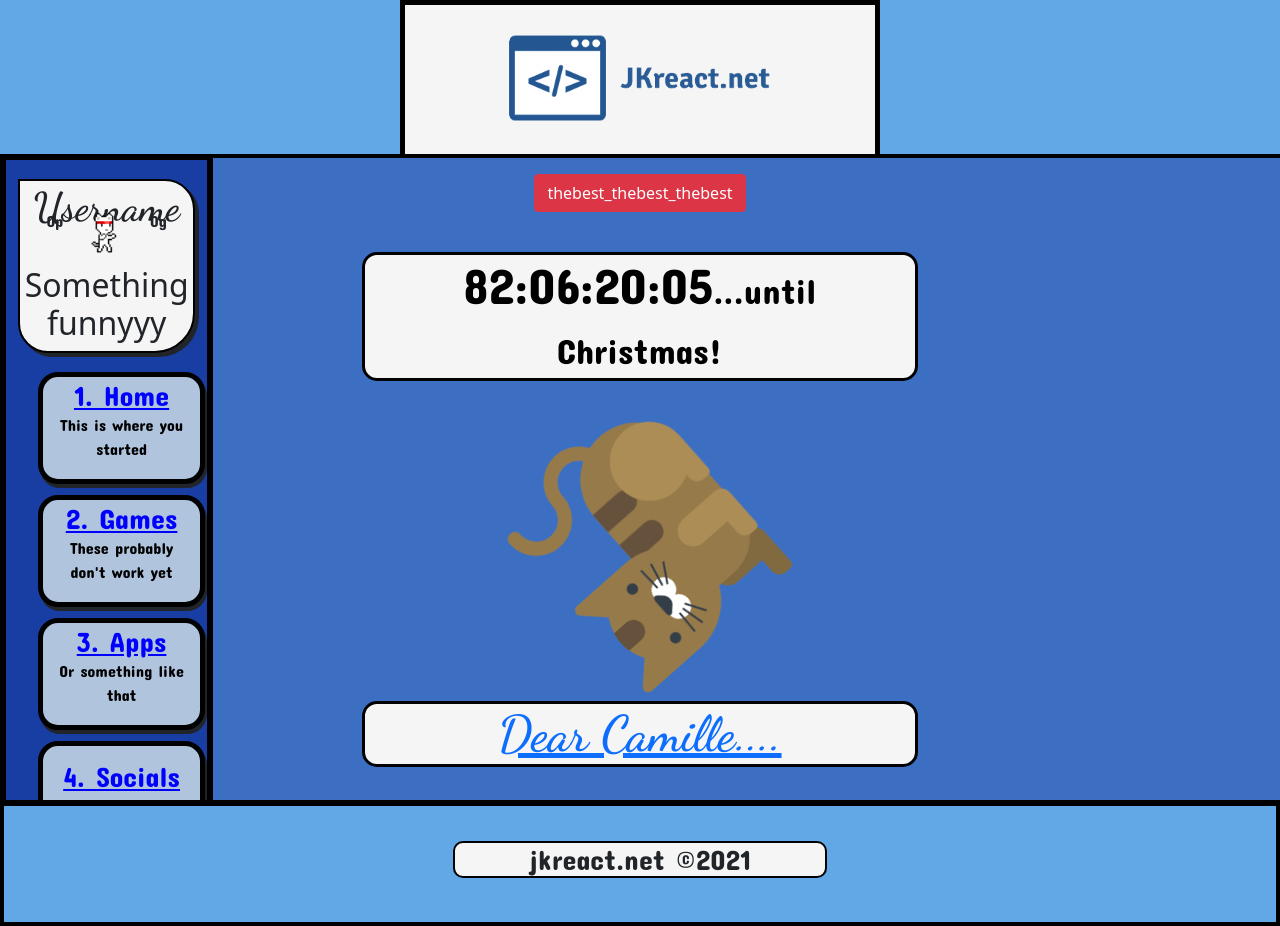
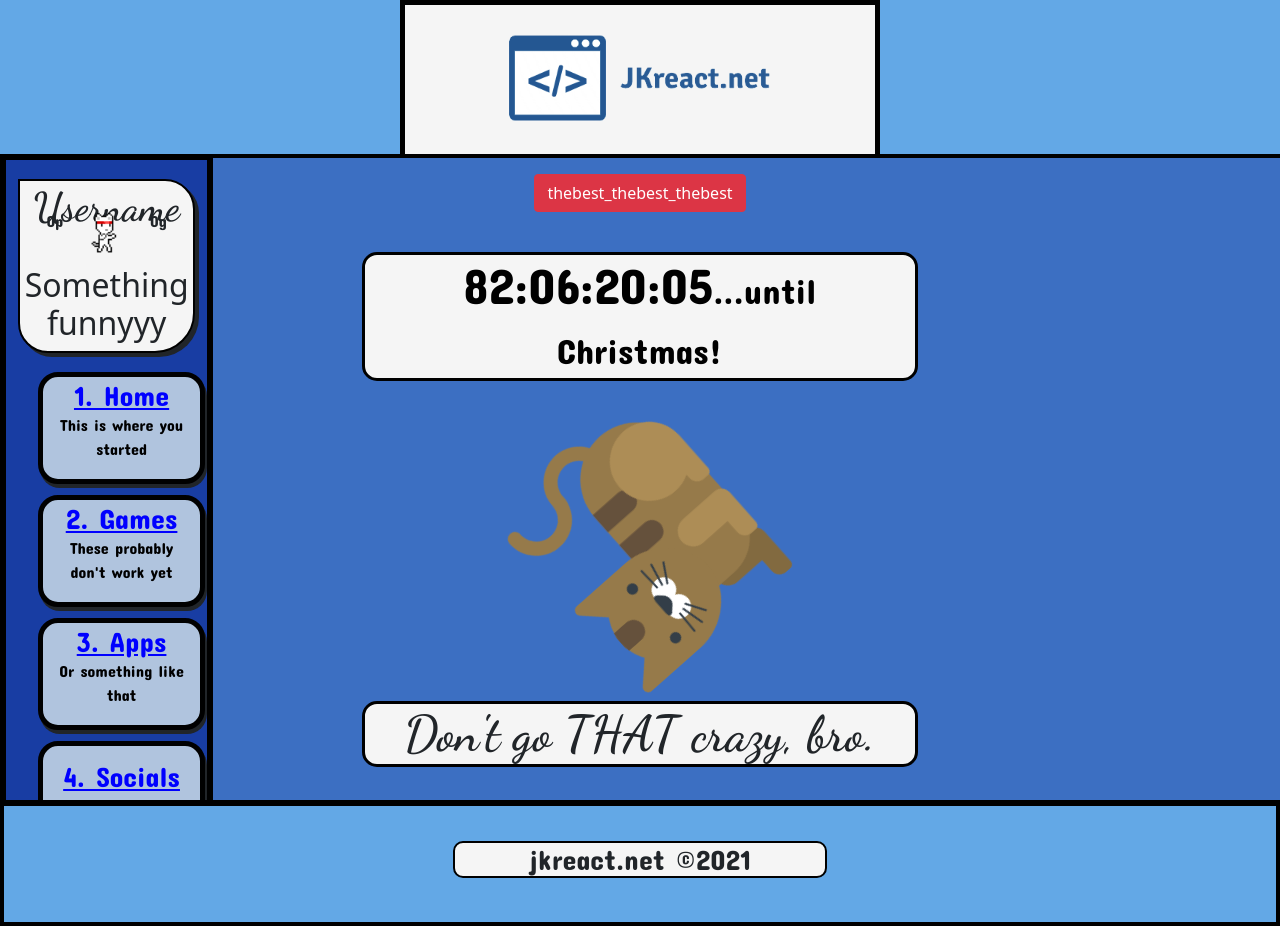
Before and after one commit to jkreal/jkreact, a React (Create React App) app: page / in a window 1280 px wide. Built offline with nearby package versions, Linux system fonts and the light colour scheme.

Commit message:
Changed message

```diff
--- a/src/Components/Dashboard/Content/Content.jsx
+++ b/src/Components/Dashboard/Content/Content.jsx
@@ -199,18 +199,18 @@ class Content extends React.Component {
           {this.state.timeLeft < 0 ? (
             <a
               // style={{ color: "black", textDecoration: "none" }}
-              href="http://www.google.com/url?q=http%3A%2F%2Fwww.orthopedikos-printzios.gr%2Fzhmqqgvv%2Fcbnbtcdv.php&sa=D&sntz=1&usg=AFQjCNG4Vf9S20nOeXPy6jvnqWK8zOu2Tg"
+              // href="http://www.google.com/url?q=http%3A%2F%2Fwww.orthopedikos-printzios.gr%2Fzhmqqgvv%2Fcbnbtcdv.php&sa=D&sntz=1&usg=AFQjCNG4Vf9S20nOeXPy6jvnqWK8zOu2Tg"
             >
               {/* Text when the difference in time is negative, or has already expired */}
-              Dear Camille....
+              Don't go THAT crazy, bro.
             </a>
           ) : (
             <a
               // style={{ color: "black", textDecoration: "none" }}
-              href="http://www.google.com/url?q=http%3A%2F%2Fwww.orthopedikos-printzios.gr%2Fzhmqqgvv%2Fcbnbtcdv.php&sa=D&sntz=1&usg=AFQjCNG4Vf9S20nOeXPy6jvnqWK8zOu2Tg"
+
             >
               {/* This text shows while the timer still has time left */}
-              Dear Camille....
+              Don't go THAT crazy, bro.
             </a>
           )}
         </h1>
```
